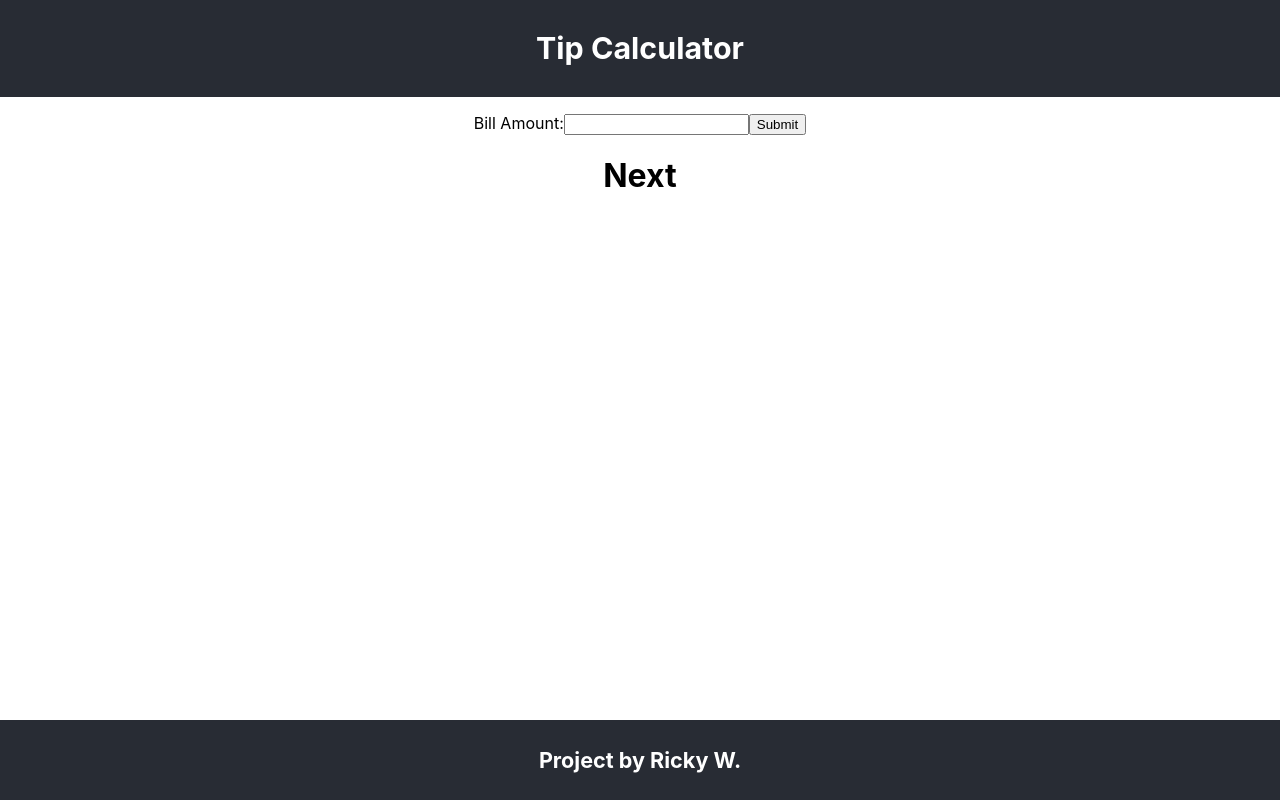
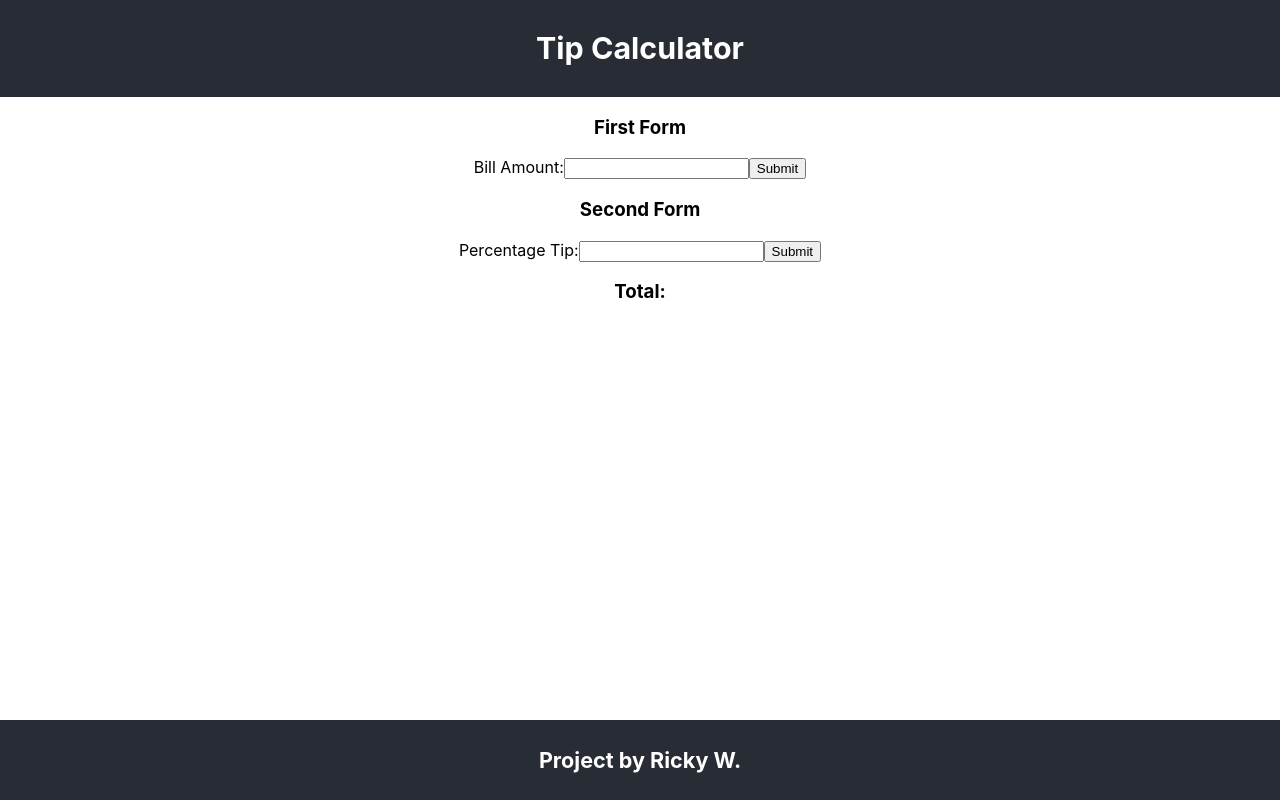
Before and after one commit to RicardoGWill/react-tip-calculator, a React (Create React App) app: page / in a window 1280 px wide. Built offline with nearby package versions, Linux system fonts and the light colour scheme.

Commit message:
Added a second form. (Neither are finished.)

```diff
--- a/src/components/Body.js
+++ b/src/components/Body.js
@@ -4,14 +4,23 @@ class Body extends Component {
   render(){
     return(
       <div>
+        <h3>First Form</h3>
         <form>
           <label>
             Bill Amount:
             <input type="text" name="billAmount" />
           </label>
           <input type="submit" value="Submit" />
-          <h1>Next</h1>
         </form>
+        <h3>Second Form</h3>
+        <form>
+          <label>
+            Percentage Tip:
+            <input type="text" name="PercentageTip" />
+          </label>
+          <input type="submit" value="Submit" />
+        </form>
+        <h3>Total: </h3>
       </div>
     );
   }
```
